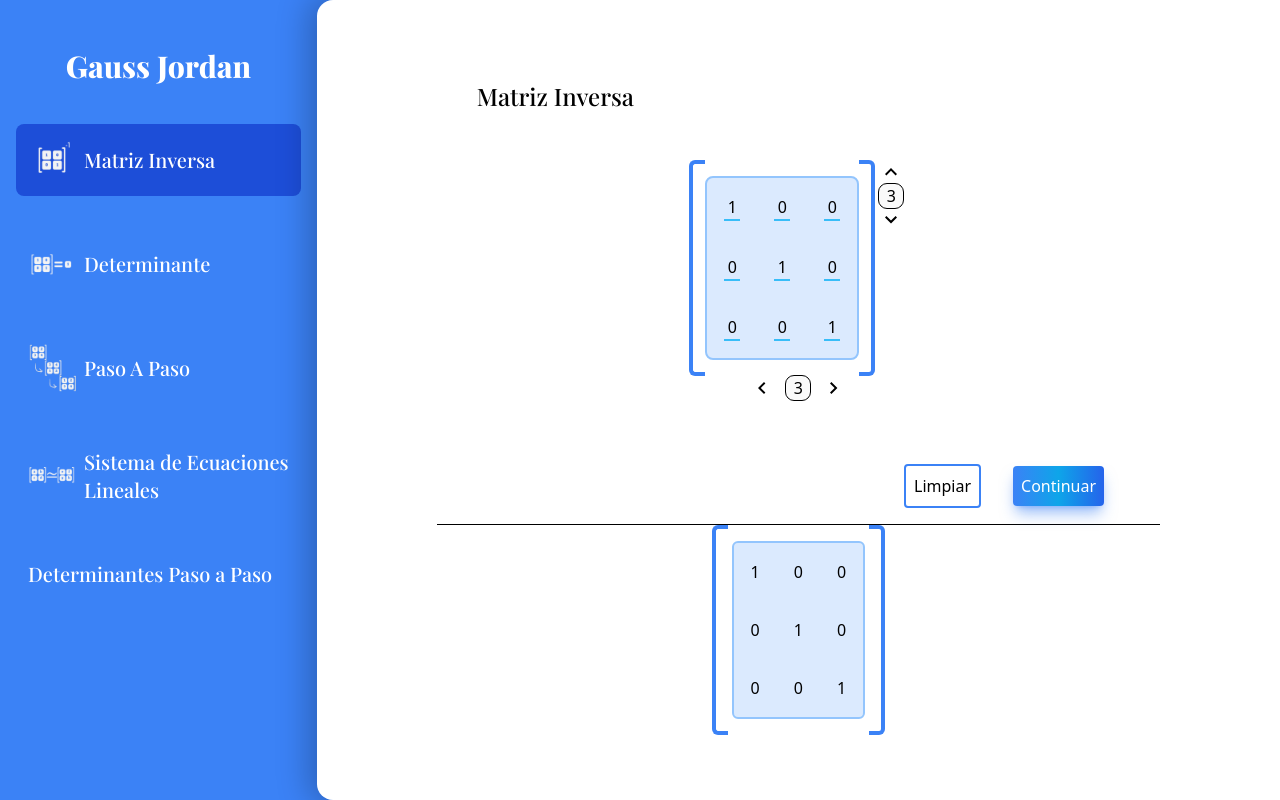
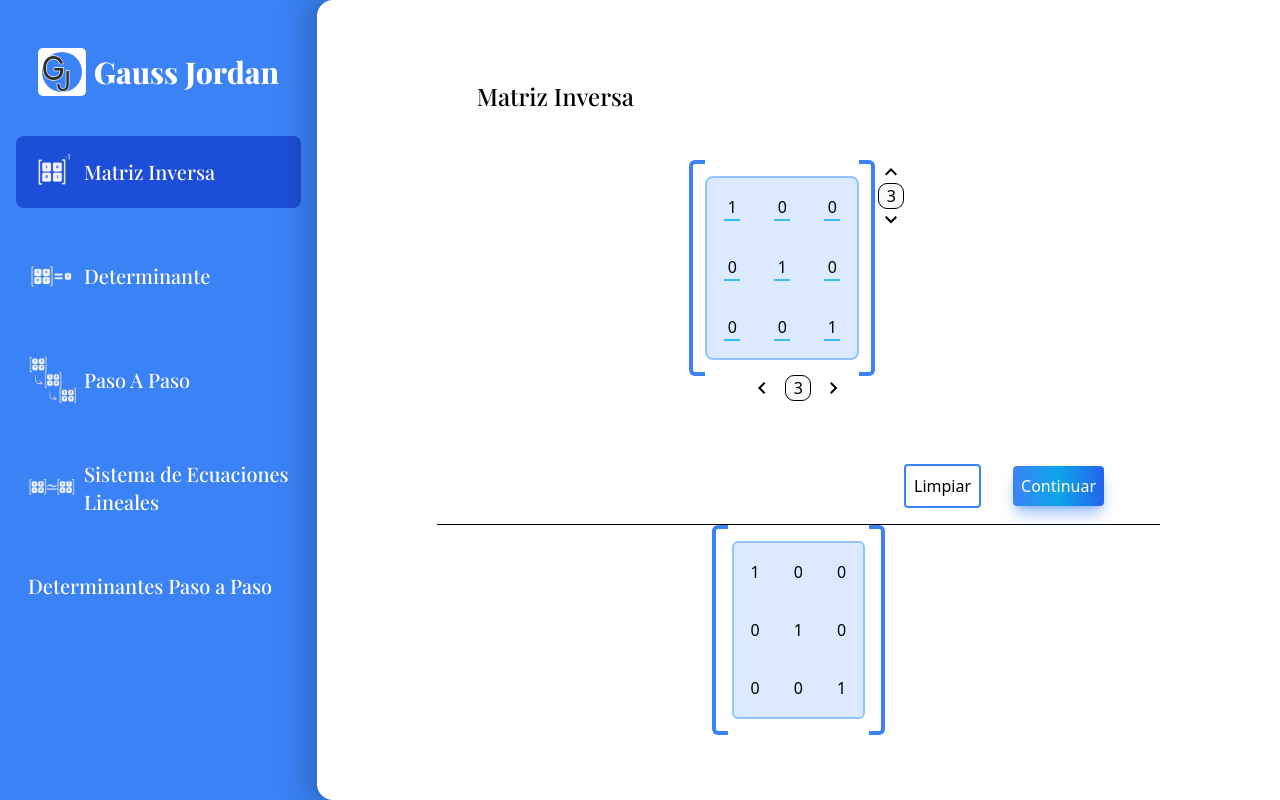
Before and after one commit to P0nchyz/Gauss-Jordan-Vue, a Vue app: page / in a window 1280 px wide. Built offline with nearby package versions, Linux system fonts and the light colour scheme; no server answers; a web font is replaced by a local one.

Commit message:
Added Logo

```diff
--- a/src/components/Sidebar.vue
+++ b/src/components/Sidebar.vue
@@ -4,6 +4,7 @@ import SELIcon from '@/assets/img/SELIcon_White.png'
 import PasoAPasoIcon from '@/assets/img/pasoAPasoIcon_White.png'
 import InversaIcon from '@/assets/img/inversaIcon_White.png'
 import DeterminanteIcon from '@/assets/img/determinanteIcon_White.png'
+import logo from '@/assets/img/GJ.svg'
 
 function isActiveLink(routePath) {
 	const route = useRoute();
@@ -14,7 +15,8 @@ function isActiveLink(routePath) {
 <template>
 	<div
 		class="flex flex-col max-h-[100vh] overflow-auto gap-10 bg-transparent min-w-fit items-center font-serif text-white px-4 py-12">
-		<div>
+		<div class="flex gap-2 items-center">
+			<img :src="logo" alt="" class="size-12">
 			<h1 class="font-extrabold text-3xl">Gauss Jordan</h1>
 		</div>
 		<nav class="flex flex-col gap-8 text-xl font-medium">
```
